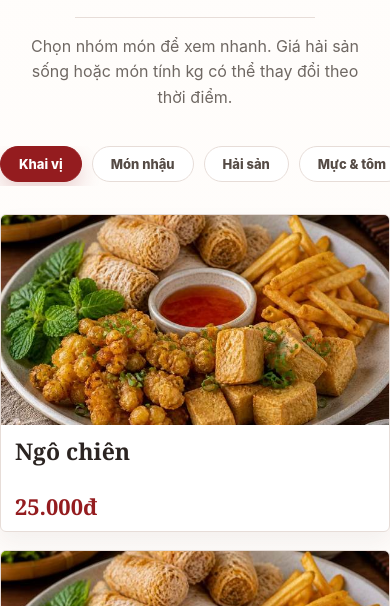
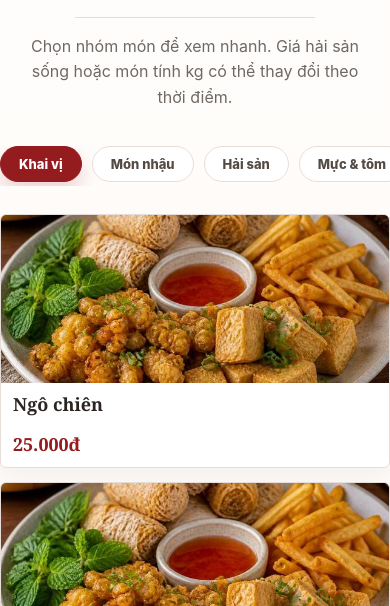
Before and after one commit to Khanhhuyen-0484/Senrestaurant, a plain HTML site: page menu.html in a window 390 px wide. Shown: the part 238-844 px from the top of the page. Drawn offline with Linux system fonts and the light colour scheme.

Commit message:
Reduce menu card size

```diff
--- a/styles.css
+++ b/styles.css
@@ -915,7 +915,7 @@ section {
 }
 
 .menu-browser {
-  width: min(1080px, calc(100% - 72px));
+  width: min(960px, calc(100% - 96px));
   margin: 0 auto;
 }
 
@@ -950,7 +950,7 @@ section {
 .dish-card-grid {
   display: grid;
   grid-template-columns: repeat(4, minmax(0, 1fr));
-  gap: 24px;
+  gap: 18px;
   margin: 0 auto;
 }
 
@@ -976,28 +976,28 @@ section {
 
 .dish-menu-card > img {
   width: 100%;
-  height: 148px;
+  height: 118px;
   object-position: center;
 }
 
 .dish-card-body {
-  min-height: 106px;
-  padding: 16px;
+  min-height: 88px;
+  padding: 14px;
 }
 
 .dish-card-title {
   display: flex;
-  min-height: 78px;
+  min-height: 60px;
   flex-direction: column;
   justify-content: space-between;
-  gap: 12px;
+  gap: 10px;
 }
 
 .dish-card-title h3 {
   margin: 0;
   color: #2b2421;
   font-family: var(--serif);
-  font-size: 23px;
+  font-size: 19px;
   font-weight: 800;
   line-height: 1.08;
 }
@@ -1008,7 +1008,7 @@ section {
   background: transparent;
   border: 0;
   font-family: var(--serif);
-  font-size: 22px;
+  font-size: 19px;
   font-weight: 800;
   line-height: 1;
   white-space: nowrap;
@@ -1016,7 +1016,7 @@ section {
 
 @media (min-width: 1500px) {
   .menu-browser {
-    width: 1080px;
+    width: 960px;
   }
 }
 
@@ -1705,7 +1705,7 @@ textarea {
   }
 
   .menu-browser {
-    width: min(920px, calc(100% - 48px));
+    width: min(820px, calc(100% - 48px));
   }
 
   .menu-category-nav {
@@ -1719,6 +1719,7 @@ textarea {
 
   .dish-card-grid {
     grid-template-columns: repeat(3, minmax(0, 1fr));
+    gap: 16px;
   }
 
   .service-grid {
@@ -2031,7 +2032,7 @@ textarea {
 
   .dish-card-grid {
     grid-template-columns: repeat(2, minmax(0, 1fr));
-    gap: 18px;
+    gap: 14px;
   }
 
   .dish-menu-card {
@@ -2039,12 +2040,24 @@ textarea {
   }
 
   .dish-menu-card > img {
-    height: 150px;
+    height: 118px;
   }
 
   .dish-card-body {
-    min-height: 104px;
-    padding: 14px;
+    min-height: 84px;
+    padding: 12px;
+  }
+
+  .dish-card-title {
+    min-height: 58px;
+  }
+
+  .dish-card-title h3 {
+    font-size: 18px;
+  }
+
+  .dish-card-title strong {
+    font-size: 18px;
   }
 
   .menu-category-nav {
@@ -2166,6 +2179,6 @@ textarea {
   }
 
   .dish-menu-card > img {
-    height: 210px;
-  }
-}
+    height: 168px;
+  }
+}
```
